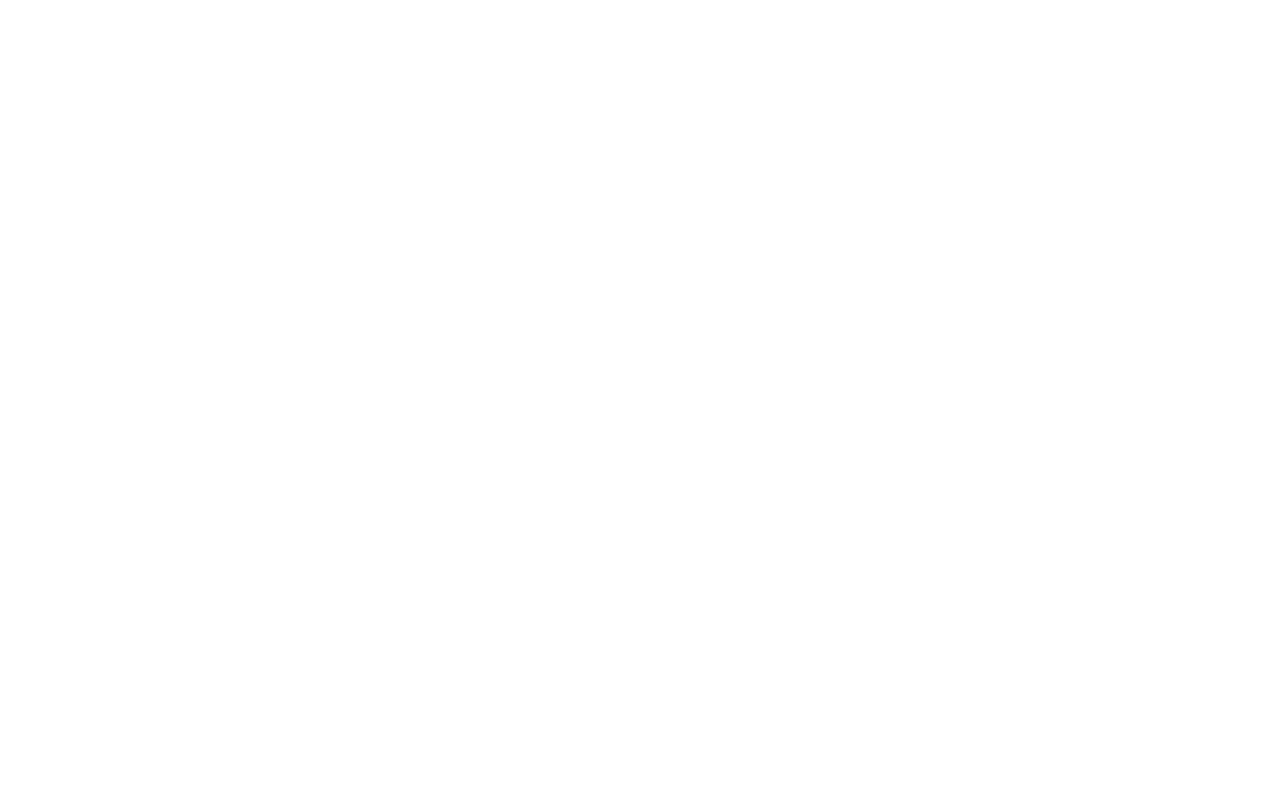
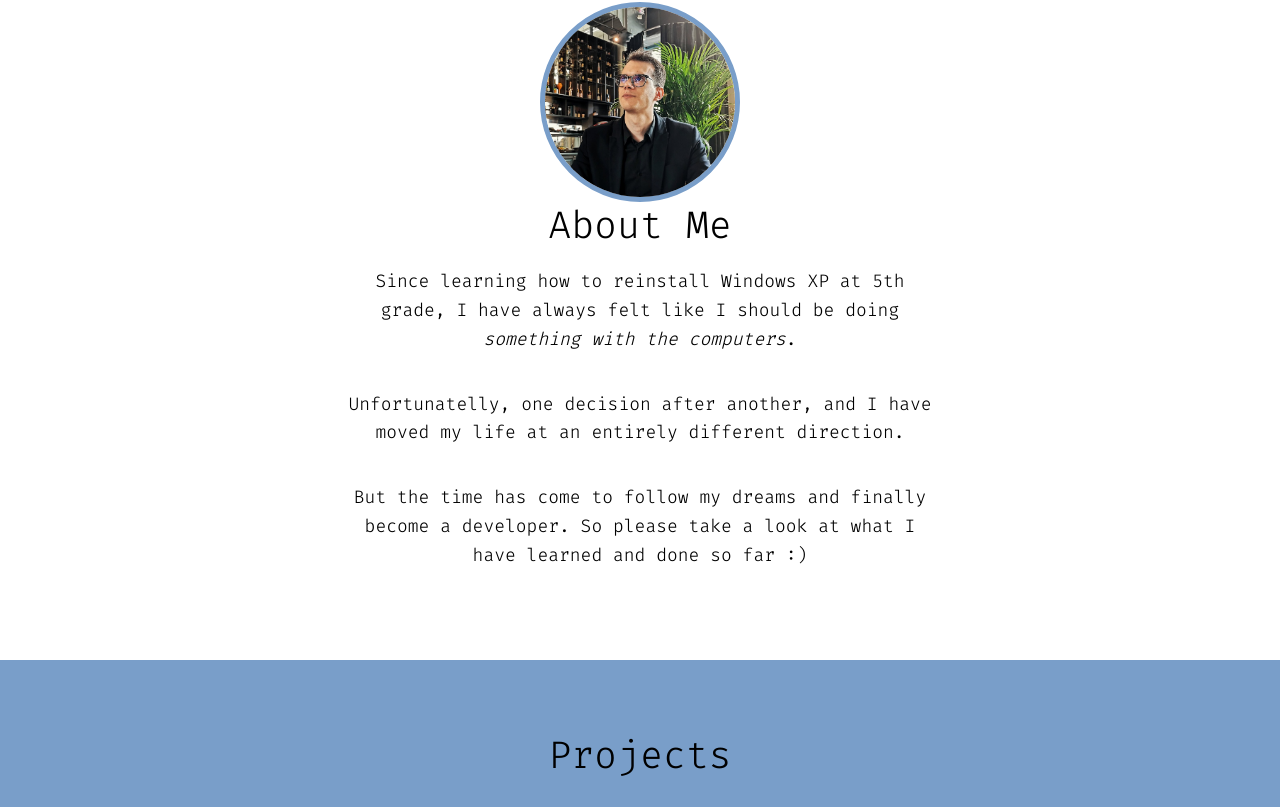
Before and after one commit to arnassavickas/portfolio, a Next.js app: page / in a window 1280 px wide. Shown: the part 870-1677 px from the top of the page. Before the commit the page ends 800 px from the top, so only its background shows below. Built offline with nearby package versions, Linux system fonts and the light colour scheme.

Commit message:
Add components

```diff
--- /dev/null
+++ b/components/AboutMeSection/AboutMeSection.tsx
@@ -0,0 +1,37 @@
+import styles from './AboutMeSection.module.scss';
+import Image from 'next/image';
+import { Typography } from '@material-ui/core';
+
+const AboutMeSection: React.FC = () => {
+  return (
+    <section id='about' className={styles.section}>
+      <Image
+        src='/images/profile.jpg'
+        alt='Picture of the author'
+        width={200}
+        height={200}
+        className={styles.profile}
+        layout='intrinsic'
+      />
+      <Typography variant='h4' component='h2'>
+        About Me
+      </Typography>
+      <p className={styles.paragraph}>
+        Since learning how to reinstall Windows XP at 5th grade, I have always
+        felt like I should be doing{' '}
+        <span className='italic'>something with the computers</span>.
+      </p>
+      <p className={styles.paragraph}>
+        Unfortunatelly, one decision after another, and I have moved my life at
+        an entirely different direction.
+      </p>
+      <p className={styles.paragraph}>
+        But the time has come to follow my dreams and finally become a
+        developer. So please take a look at what I have learned and done so far
+        :)
+      </p>
+    </section>
+  );
+};
+
+export default AboutMeSection;
--- /dev/null
+++ b/components/TimelineSection/CardImage/CardImage.tsx
@@ -0,0 +1,46 @@
+import React from 'react';
+import styles from './CardImage.module.scss';
+
+import Card from '@material-ui/core/Card';
+import CardHeader from '@material-ui/core/CardHeader';
+import CardMedia from '@material-ui/core/CardMedia';
+import CardContent from '@material-ui/core/CardContent';
+import Typography from '@material-ui/core/Typography';
+import { CardActions } from '@material-ui/core';
+
+interface CardImageProps {
+  title: string;
+  subHeader: string;
+  image: string;
+  imageTitle: string;
+  description: string;
+  buttons: React.ReactNode[];
+}
+
+const CardImage: React.FC<CardImageProps> = ({
+  title,
+  subHeader,
+  image,
+  imageTitle,
+  description,
+  buttons,
+}) => {
+  return (
+    <Card>
+      <CardHeader title={title} subheader={subHeader} />
+      <CardMedia
+        classes={{ root: styles.image }}
+        image={image}
+        title={imageTitle}
+      />
+      <CardContent>
+        <Typography variant='body2' component='p'>
+          {description}
+        </Typography>
+      </CardContent>
+      <CardActions>{buttons}</CardActions>
+    </Card>
+  );
+};
+
+export default CardImage;
--- /dev/null
+++ b/components/TimelineSection/TimelineCard/TimelineCard.tsx
@@ -0,0 +1,59 @@
+import TimelineItem from '@material-ui/lab/TimelineItem';
+import TimelineSeparator from '@material-ui/lab/TimelineSeparator';
+import TimelineConnector from '@material-ui/lab/TimelineConnector';
+import TimelineContent from '@material-ui/lab/TimelineContent';
+import TimelineOppositeContent from '@material-ui/lab/TimelineOppositeContent';
+import TimelineDot from '@material-ui/lab/TimelineDot';
+
+import Typography from '@material-ui/core/Typography';
+//import styles from './TimelineItem.module.scss';
+
+import CardImage from '../CardImage/CardImage';
+
+interface TimelineCardProps {
+  date: string;
+  title: string;
+  subHeader: string;
+  image: string;
+  imageTitle: string;
+  description: string;
+  buttons: React.ReactNode[];
+  icon: React.ReactNode;
+}
+
+const TimelineCard: React.FC<TimelineCardProps> = ({
+  date,
+  title,
+  subHeader,
+  image,
+  imageTitle,
+  description,
+  buttons,
+  icon,
+}) => {
+  return (
+    <TimelineItem>
+      <TimelineOppositeContent>
+        <Typography variant='h6' color='textSecondary'>
+          {date}
+        </Typography>
+      </TimelineOppositeContent>
+      <TimelineSeparator>
+        <TimelineDot>{icon}</TimelineDot>
+        <TimelineConnector />
+      </TimelineSeparator>
+      <TimelineContent>
+        <CardImage
+          title={title}
+          subHeader={subHeader}
+          image={image}
+          imageTitle={imageTitle}
+          description={description}
+          buttons={buttons}
+        />
+      </TimelineContent>
+    </TimelineItem>
+  );
+};
+
+export default TimelineCard;
--- /dev/null
+++ b/components/TimelineSection/TimelineSection.tsx
@@ -0,0 +1,91 @@
+import Timeline from '@material-ui/lab/Timeline';
+import PhotoCameraIcon from '@material-ui/icons/PhotoCamera';
+import PictureAsPdfIcon from '@material-ui/icons/PictureAsPdf';
+import SettingsIcon from '@material-ui/icons/Settings';
+import PhotoLibraryIcon from '@material-ui/icons/PhotoLibrary';
+import Typography from '@material-ui/core/Typography';
+import styles from './TimelineSection.module.scss';
+
+import TimelineCard from './TimelineCard/TimelineCard';
+import { Button } from '@material-ui/core';
+
+const TimelineSection: React.FC = () => {
+  return (
+    <section id='timeline' className={styles.section}>
+      <Typography variant='h4' component='h2'>
+        Projects
+      </Typography>
+      <Timeline align='alternate'>
+        <TimelineCard
+          date='02-2021 - Present'
+          title='Photoproof'
+          subHeader='React, Firebase, Material-UI'
+          image='/images/photoproof.jpg'
+          imageTitle='Photoproof screenshot'
+          description='Advanced React web app built for a
+              photographer to help clients select and comment
+              photos after a photoshoot.'
+          buttons={[
+            <Button key='photoproofgithub' variant='outlined'>
+              GitHub
+            </Button>,
+            <Button key='photoproofdemo' variant='outlined'>
+              Demo
+            </Button>,
+          ]}
+          icon={<PhotoCameraIcon />}
+        />
+        <TimelineCard
+          date='03-2021'
+          title='airidea.lt'
+          subHeader='Wordpress, custom SEO, content creation'
+          image='/images/airidea.jpg'
+          imageTitle='Airidea.lt screenshot'
+          description='Company’s website to provide details
+          of supplied products and equipment for printing houses.'
+          buttons={[
+            <Button key='airideademo' variant='outlined'>
+              Live site
+            </Button>,
+          ]}
+          icon={<SettingsIcon />}
+        />
+        <TimelineCard
+          date='01-2021'
+          title='Letterhead'
+          subHeader='React'
+          image='/images/letterhead.jpg'
+          imageTitle='Letterhead screenshot'
+          description='Easy-to-use React web app to apply a
+          company’s letterhead to a pdf file.'
+          buttons={[
+            <Button key='letterheadgithub' variant='outlined'>
+              GitHub
+            </Button>,
+            <Button key='letterheaddemo' variant='outlined'>
+              Demo
+            </Button>,
+          ]}
+          icon={<PictureAsPdfIcon />}
+        />
+        <TimelineCard
+          date='03-2020'
+          title='karolinavaitonyte.lt'
+          subHeader='Wordpress, custom SEO'
+          image='/images/karolinavaitonyte.jpg'
+          imageTitle='Letterhead screenshot'
+          description='Professional photographer’s website
+          to showcase works and deliver finished photoshoots to clients.'
+          buttons={[
+            <Button key='letterheaddemo' variant='outlined'>
+              Live site
+            </Button>,
+          ]}
+          icon={<PhotoLibraryIcon />}
+        />
+      </Timeline>
+    </section>
+  );
+};
+
+export default TimelineSection;
--- a/components/WelcomeSection/WelcomeSection.tsx
+++ b/components/WelcomeSection/WelcomeSection.tsx
@@ -7,10 +7,12 @@
   const smoothScrollTo = (e: { preventDefault: () => void }) => {
     e.preventDefault();
     const element = document.getElementById('about');
-    element.scrollIntoView({
-      block: 'start',
-      behavior: 'smooth',
-    });
+    if (element) {
+      element.scrollIntoView({
+        block: 'start',
+        behavior: 'smooth',
+      });
+    }
   };
 
   return (
--- a/package.json
+++ b/package.json
@@ -10,6 +10,7 @@
   "dependencies": {
     "@material-ui/core": "^4.11.3",
     "@material-ui/icons": "^4.11.2",
+    "@material-ui/lab": "^4.0.0-alpha.57",
     "date-fns": "^2.11.1",
     "gray-matter": "^4.0.2",
     "next": "^10.0.0",
--- a/pages/_app.tsx
+++ b/pages/_app.tsx
@@ -1,5 +1,35 @@
-import '../styles/global.css'
+/* eslint-disable @typescript-eslint/explicit-module-boundary-types */
+import '../styles/global.scss';
+import { createMuiTheme, ThemeProvider } from '@material-ui/core/styles';
+
+const theme = createMuiTheme({
+  typography: {
+    fontFamily: [
+      'Fira Code',
+      'monospace',
+      'Roboto',
+      '"Helvetica Neue"',
+      'Arial',
+      'sans-serif',
+    ].join(','),
+  },
+  overrides: {
+    // eslint-disable-next-line @typescript-eslint/ban-ts-comment
+    // @ts-ignore
+    MuiTimelineOppositeContent: {
+      root: {
+        ['@media (max-width:780px)']: {
+          display: 'none',
+        },
+      },
+    },
+  },
+});
 
 export default function App({ Component, pageProps }) {
-  return <Component {...pageProps} />
+  return (
+    <ThemeProvider theme={theme}>
+      <Component {...pageProps} />
+    </ThemeProvider>
+  );
 }
--- a/pages/index.tsx
+++ b/pages/index.tsx
@@ -1,6 +1,8 @@
 import Head from 'next/head';
 import Layout, { siteTitle } from '../components/Layout/Layout';
 import WelcomeSection from '../components/WelcomeSection/WelcomeSection';
+import AboutMeSection from '../components/AboutMeSection/AboutMeSection';
+import TimelineSection from '../components/TimelineSection/TimelineSection';
 
 const Home: React.FC = () => {
   return (
@@ -9,6 +11,8 @@
         <title>{siteTitle}</title>
       </Head>
       <WelcomeSection />
+      <AboutMeSection />
+      <TimelineSection />
     </Layout>
   );
 };
--- a/styles/global.css
+++ /dev/null
@@ -1,30 +0,0 @@
-html,
-body {
-  padding: 0;
-  margin: 0;
-  font-family: 'Fira Code', monospace, -apple-system, BlinkMacSystemFont,
-    Segoe UI, Roboto, Oxygen, Ubuntu, Cantarell, Fira Sans, Droid Sans,
-    Helvetica Neue, sans-serif;
-  line-height: 1.6;
-  font-size: 18px;
-  scroll-behavior: smooth;
-  overflow-x: hidden;
-}
-
-* {
-  box-sizing: border-box;
-}
-
-a {
-  color: #0070f3;
-  text-decoration: none;
-}
-
-a:hover {
-  text-decoration: underline;
-}
-
-img {
-  max-width: 100%;
-  display: block;
-}
```
Also changed, not shown: .eslintrc.json, 1 other file (tests, documents, lock files or other folders).
